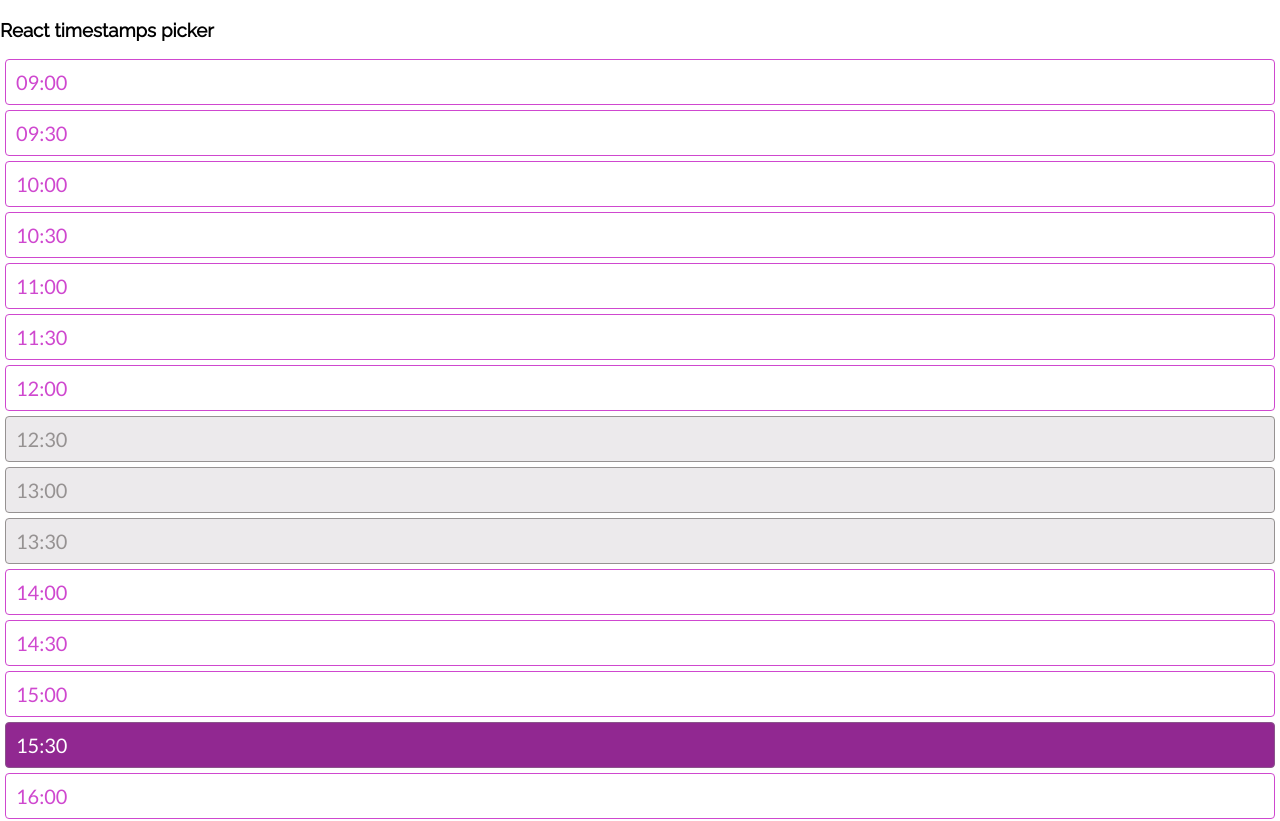
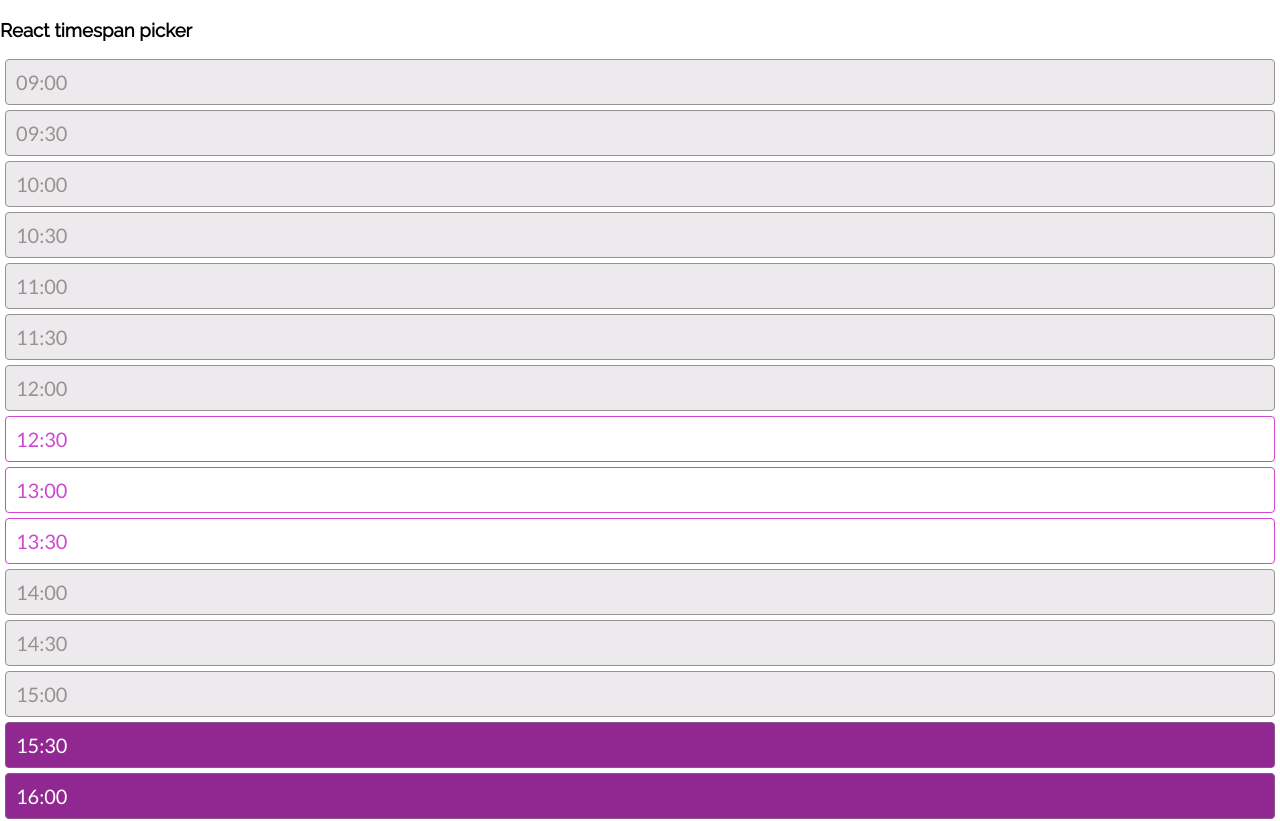
Before and after one commit to lyskos97/time-interval-picker, a React app: page / in a window 1280 px wide. Shown: the top 821 px of the page. Built offline with nearby package versions, Linux system fonts and the light colour scheme.

Commit message:
refactor: `isSelected()` & `isActive()` -> `isDisabled()`

```diff
--- a/src/App.js
+++ b/src/App.js
@@ -19,7 +19,10 @@
         timeStep={30}
         timeMin={new Date(2018, 0, 1, 9)}
         timeMax={new Date(2018, 0, 1, 19)}
-        selectedTime={[[new Date(2018, 0, 1, 15, 30), new Date(2018, 0, 1, 15, 59)]]}
+        selectedTime={[
+          [new Date(2018, 0, 1, 15, 30), new Date(2018, 0, 1, 15, 59)],
+          [new Date(2018, 0, 1, 16, 0), new Date(2018, 0, 1, 16, 29)],
+        ]}
         busyTime={[[new Date(2018, 0, 1, 12, 30), new Date(2018, 0, 1, 13, 30)]]}
         onChange={this.cb}
       />
--- a/src/components/TimeIntervalPicker/TimeIntervalPicker.js
+++ b/src/components/TimeIntervalPicker/TimeIntervalPicker.js
@@ -2,7 +2,7 @@
 /* eslint-disable react/no-array-index-key */
 
 import * as React from 'react';
-import { differenceInMinutes, addMinutes } from 'date-fns';
+import { differenceInMinutes, addMinutes, isWithinRange } from 'date-fns';
 import Timestamp from './Timestamp';
 
 export type DateRange = [Date, Date];
@@ -32,47 +32,64 @@
   constructor(props: Props) {
     super(props);
 
-    const { timeMin, timeMax, timeStep } = props;
+    this.state = { selectedTime: props.selectedTime, stamps: [] };
 
+    const stamps = this.getStampsFromProps();
+
+    // double assigning for proper work of `this.isSelected()`
+    this.state = { stamps, selectedTime: props.selectedTime };
+  }
+
+  getStampsFromProps(): Array<Stamp> {
+    const { timeMin, timeMax, timeStep } = this.props;
+    const stamps: Array<Stamp> = [];
     const diffInMinutes = differenceInMinutes(timeMax, timeMin);
-    const stampsNo = diffInMinutes / timeStep;
-    const stamps: Array<Stamp> = [];
+    const stampsNumber = diffInMinutes / timeStep;
 
-    for (let i = 0; i <= stampsNo; i++) {
+    for (let i = 0; i < stampsNumber; i++) {
       const nextDate = addMinutes(timeMin, timeStep * i);
 
       if (this.isSelected(nextDate)) {
         stamps.push({ value: nextDate, status: 'selected' });
-      } else if (this.isActive(nextDate)) {
+      } else if (this.isDisabled(nextDate)) {
         stamps.push({ value: nextDate, status: 'available' });
       } else {
         stamps.push({ value: nextDate, status: 'disabled' });
       }
     }
 
-    this.state = { stamps, selectedTime: props.selectedTime };
+    return stamps;
   }
 
-  // TODO: merge? `isActive()` and `isSelected()` into `belongsTo()?`
-  isActive(nextDate: Date): boolean {
+  isDisabled(nextDate: Date): boolean {
     const { busyTime } = this.props;
-    let active = true;
+    let disabled = false;
 
     if (busyTime) {
-      busyTime.forEach(elArr => {
-        const [firstEl, secondEl] = elArr;
-
-        if (nextDate.getTime() >= firstEl.getTime() && nextDate.getTime() <= secondEl.getTime()) {
-          active = false;
-        }
+      busyTime.forEach(datePair => {
+        if (isWithinRange(nextDate, ...datePair)) disabled = true;
       });
     }
 
-    return active;
+    return disabled;
   }
 
   isSelected(nextDate: Date): boolean {
-    const { selectedTime } = this.props;
+    const { selectedTime } = this.state;
+    let selected = false;
+
+    if (selectedTime) {
+      selectedTime.forEach(datePair => {
+        if (isWithinRange(nextDate, ...datePair)) selected = true;
+      });
+    }
+
+    return selected;
+  }
+
+  // TODO: remove redundant
+  isSelectedState(nextDate: Date): boolean {
+    const { selectedTime } = this.state;
     let selected = false;
 
     if (selectedTime) {
@@ -109,22 +126,33 @@
     });
   }
 
-  // getStampAdjacency(stamp: Stamp): -1 | 0 | 1 | 2 {
-  //   const { selectedTime } = this.state;
+  onStampClick2(i: number) {
+    const { selectedTime = [], stamps } = this.state;
+    const { onChange, timeStep } = this.props;
+    // const cbTime = selectedTime.slice();
 
-  //   selectedTime.forEach(el => {
-  //     differenceInMinutes();
-  //   });
+    if (stamps[i].status === 'available') {
+      stamps[i].status = 'selected';
+      selectedTime.push([stamps[i].value, addMinutes(stamps[i].value, timeStep - 1)]);
+    } else if (stamps[i].status === 'selected') {
+      stamps[i].status = 'available';
+      const selectedIndex = selectedTime.findIndex(() => this.isSelected(stamps[i].value));
+      console.log('selectedTime before', selectedTime);
+      selectedTime.splice(selectedIndex, 0);
+      console.log('selectedTime after', selectedTime);
+    } else return;
 
-  //   return 0;
-  // }
+    this.setState({ stamps, selectedTime }, () => {
+      if (onChange) onChange(selectedTime);
+    });
+  }
 
   render() {
     const { stamps } = this.state;
 
     return (
       <div className="wrapper">
-        <h3 className="picker-header">React timestamps picker</h3>
+        <h3 className="picker-header">React timespan picker</h3>
         <div className="picker">
           {stamps.map((el, i) => (
             <Timestamp
@@ -132,7 +160,7 @@
               value={el.value}
               status={el.status}
               handleClick={() => {
-                this.onStampClick(i);
+                this.onStampClick2(i);
               }}
             />
           ))}
```
